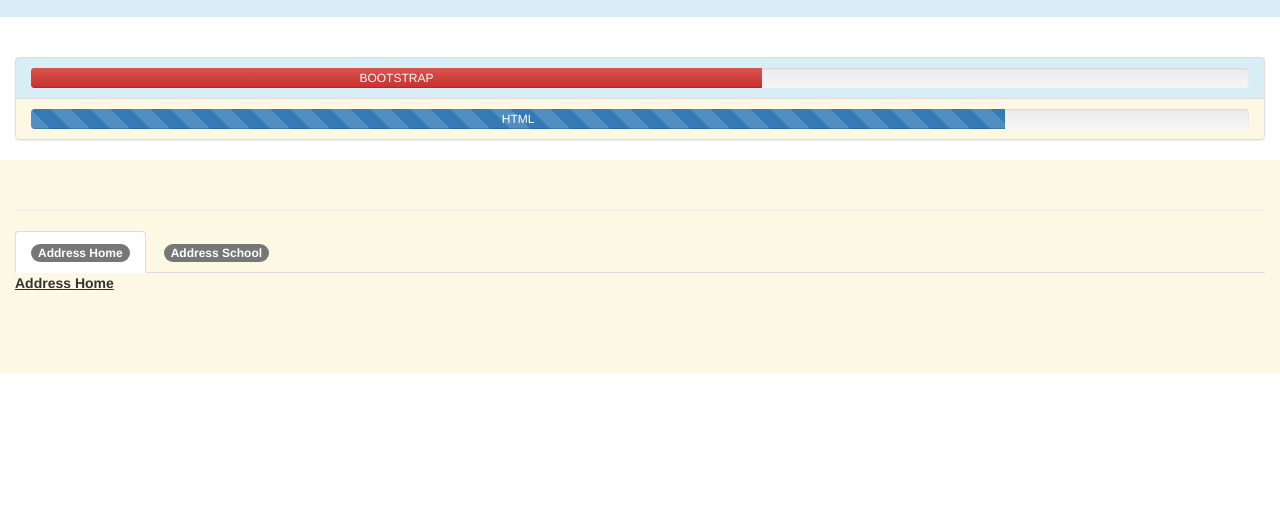
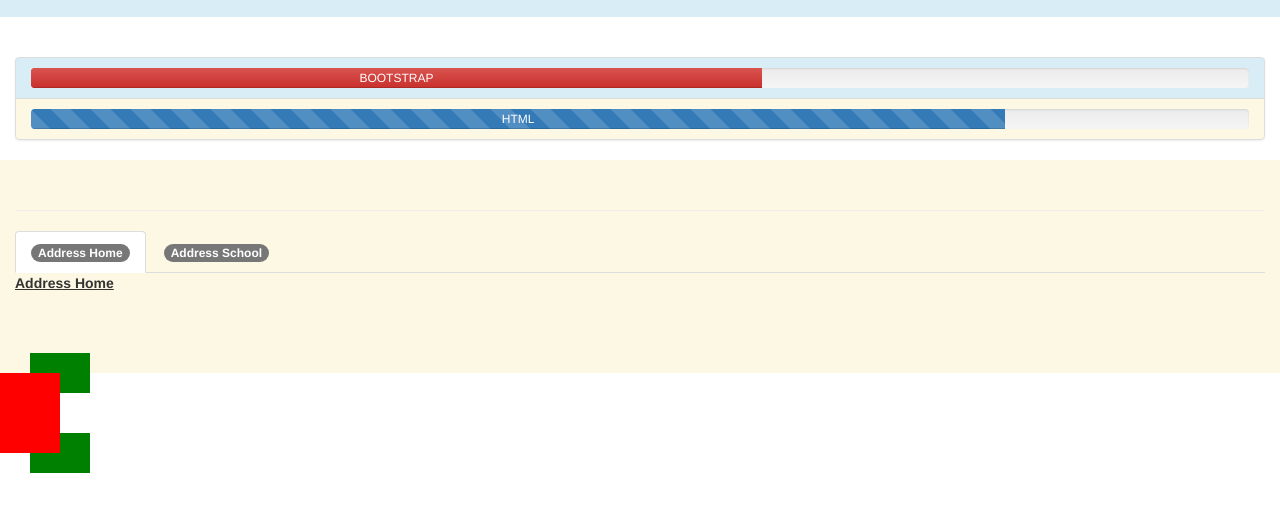
Before and after one commit to radubcrisan/cv-v2-bootstrap, a plain HTML site: page index.html in a window 1280 px wide. Shown: the part 1394-1920 px from the top of the page. Drawn offline with Linux system fonts and the light colour scheme.

Commit message:
position css

```diff
--- a/css/style.css
+++ b/css/style.css
@@ -73,3 +73,36 @@
 .my-skills .progress {
     margin-bottom: 0;
 }
+
+/* FOOTER DIVS */
+.pos-master {
+    position: relative;
+    width: 100%;
+    height: 150px;
+}
+.pos1, .pos2, .pos3, .pos4 {
+    width: 60px;
+    height: 40px;
+    position: relative;
+}
+.pos1 {
+    background-color: red;
+    z-index: 10;
+}
+.pos2 {
+    background-color: green;
+    left: 30px;
+    top: -20px;
+    z-index: 8;
+    position: absolute;
+}
+.pos3 {
+    background-color: red;
+    z-index: 11;
+}
+.pos4 {
+    background-color: green;
+    left: 30px;
+    top: -20px;
+    z-index: 9;
+}
--- a/index.html
+++ b/index.html
@@ -170,7 +170,12 @@
                 </div>
             </div>
         </div>
-
+        <div class="pos-master">
+            <div class="pos1 bg-warning"></div>
+            <div class="pos2 bg-danger"></div>
+            <div class="pos3 bg-warning"></div>
+            <div class="pos4 bg-danger"></div>
+        </div>
         <div class="big-space"></div>
 
         <!-- Load Bootstrap JS -->
```
